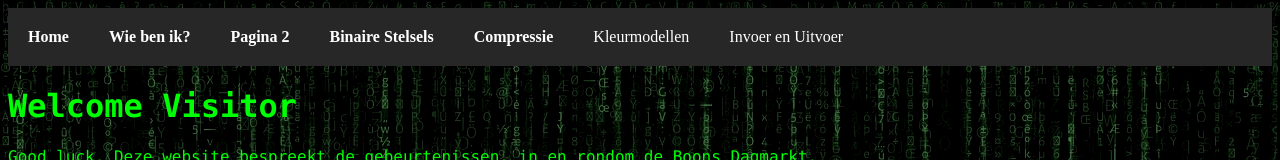
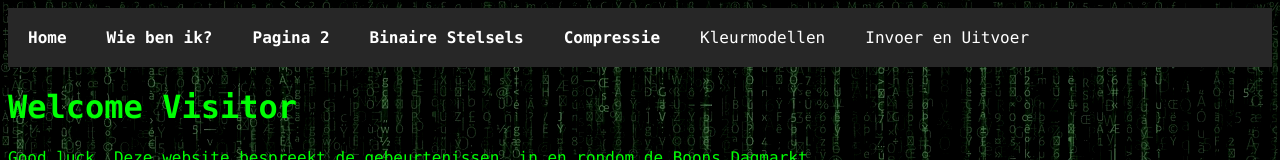
Before and after one commit to HYABUSA101/HYABUSA101.github.io, a plain HTML site: page index.html in a window 1280 px wide. Shown: the top 160 px of the page. Drawn offline with Linux system fonts and the light colour scheme.

Commit message:
I dunno wth

```diff
--- a/style.css
+++ b/style.css
@@ -12,7 +12,9 @@ body {
 .paragraaf{
   font-family: "Lucida Console", "Courier New", monospace;
 }
-
+.menu{
+  font-family: "Lucida Console", "Courier New", monospace;
+}
 ul {
   list-style-type: none;
   margin: 0;
```
